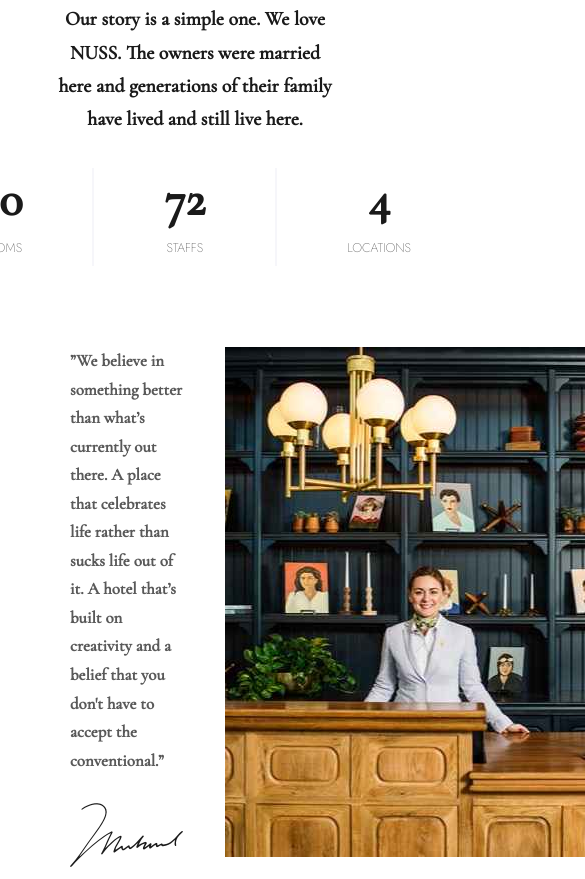
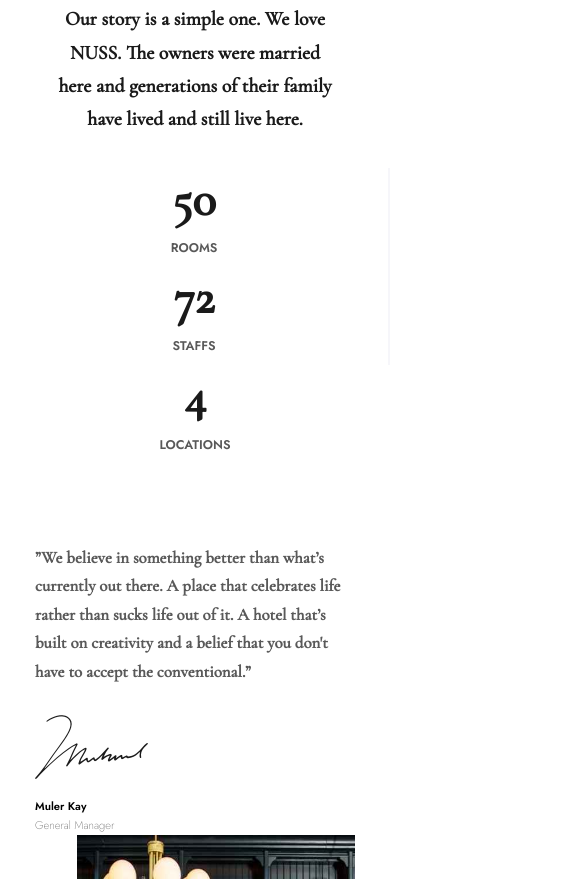
Before and after one commit to kennydageek/nuss-website, a website: page about.html in a window 390 px wide. Shown: the part 545-1424 px from the top of the page, 585 px wide, since content can reach past the window. Drawn offline with nearby package versions, Linux system fonts and the light colour scheme.

Commit message:
counter section and manager section responsive

```diff
--- a/sass/components/_counter-component.scss
+++ b/sass/components/_counter-component.scss
@@ -19,7 +19,7 @@
     font-family: jost;
     color: $color-grey-light;
     text-transform: uppercase;
-    font-weight: 500;
+    font-weight: 600;
   }
 }
 
--- a/sass/components/_mediasnippet.scss
+++ b/sass/components/_mediasnippet.scss
@@ -64,3 +64,19 @@
     left: 1rem !important;
   }
 }
+
+@media (max-width: 658px) {
+  .container-stats {
+    flex-direction: column;
+  }
+}
+
+@media (max-width: 804px) {
+  .manager-content {
+    flex-wrap: wrap;
+  }
+
+  .manager-message {
+    width: 100% !important;
+  }
+}
--- a/sass/components/_text-img.scss
+++ b/sass/components/_text-img.scss
@@ -1,6 +1,15 @@
 .manager-address {
   padding: 1.5rem 10rem;
   margin: 0 auto;
+
+  @include respond(tab-land) {
+    padding: 1.5rem 0;
+    margin: 0 0;
+  }
+
+  @include respond(tab-port) {
+    padding: 1.5rem 5rem;
+  }
 }
 
 .manager-content {
@@ -47,4 +56,14 @@
   width: 54rem;
   height: 51rem;
   padding-left: 6rem;
+
+  @include respond(tab-port) {
+    padding-right: 0;
+  }
 }
+
+.manager__photo {
+  display: block;
+  width: 100%;
+  height: 100%;
+}
--- a/sass/main-about.scss
+++ b/sass/main-about.scss
@@ -1,3 +1,4 @@
+@import "abstracts/mixins";
 @import "abstracts/variables";
 
 @import "components/about-story";
```
Also changed, not shown: css/about.css, css/style.css.
